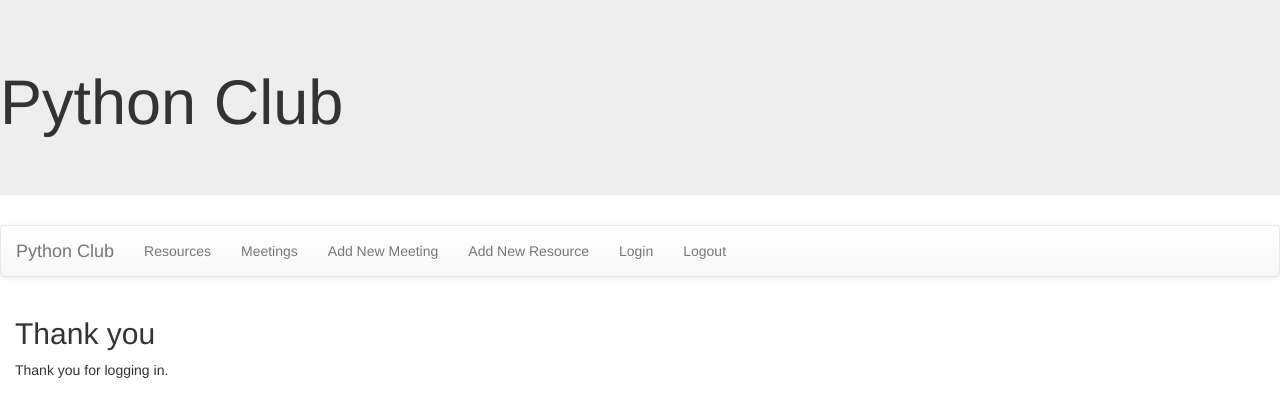
After one commit to dungtomcao/PythonClub, a Django app: template Club/templates/club/loginmessage.html in a window 1280 px wide. The commit adds this page. Shown: the top 417 px of the page. Run offline with Django 3.2, Linux system fonts and the light colour scheme; the template is opened without the code that fills it, so the values that code supplies are empty; some libraries are stand-ins or nearby versions.

Commit message:
Assignment 9 Commit_More Files

```diff
--- a/Club/templates/base.html
+++ b/Club/templates/base.html
@@ -20,6 +20,8 @@
 <li><a href="{% url 'meetings' %}">Meetings</a></li>
 <li><a href="{% url 'newmeeting' %}">Add New Meeting</a></li>
 <li><a href="{% url 'newresource' %}">Add New Resource</a></li>
+<li><a href="{% url 'login' %}">Login</a></li>
+<li><a href="{% url 'logout' %}">Logout</a></li>
 </ul>
 </div>
 </nav>
--- /dev/null
+++ b/Club/templates/club/loginmessage.html
@@ -0,0 +1,5 @@
+{% extends 'base.html' %}
+{% block content %}
+<h2>Thank you</h2>
+<p>Thank you for logging in.</p>
+{% endblock %}
--- /dev/null
+++ b/Club/templates/club/logoutmessage.html
@@ -0,0 +1,6 @@
+{% extends 'base.html' %}
+{% block content %}
+<h2>Goodbye</h2>
+<p>You are now logged out.</p>
+
+{% endblock %}
```
Also changed, not shown: Club/templates/registration/login.html (added, +11 -0 lines).
